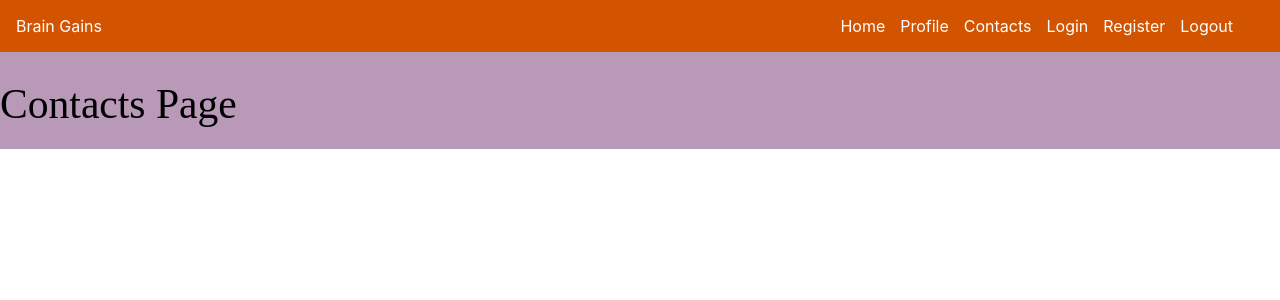
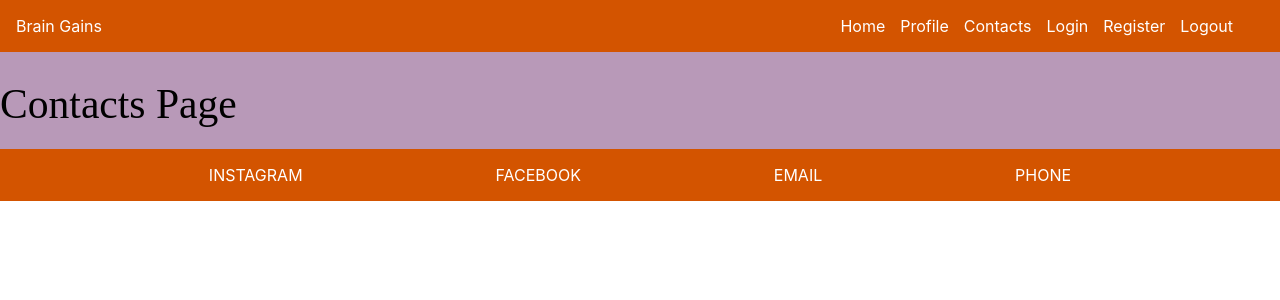
Before and after one commit to IvanTsve/fit-react-app, a React (Create React App) app: page /user/logout in a window 1280 px wide. Shown: the top 300 px of the page. Built offline with nearby package versions, Linux system fonts and the light colour scheme.

Commit message:
add site footer

```diff
--- a/src/App.js
+++ b/src/App.js
@@ -6,12 +6,12 @@ import Header from './components/header/header';
 import Main from './components/main/main';
 import ContactUs from './components/contacts/contacts';
 import User from './components/user/user';
-
+import Footer from './components/footer/footer';
 
 function App() {
   return (
     <div className="App">
-        <Header/>
+      <Header />
       <Switch>
         <Route path="/" exact component={Main} />
         <Route path="/contact-us" exact component={ContactUs} />
@@ -20,7 +20,7 @@ function App() {
         <Route path="/user/register" exact component={ContactUs} />
         <Route path="/user/logout" exact component={ContactUs} />
       </Switch>
-
+      <Footer />
     </div>
   );
 }
--- /dev/null
+++ b/src/components/footer/footer.css
@@ -0,0 +1,9 @@
+.site-footer {
+    display: flex;
+    align-items: center;
+    justify-content: space-evenly;
+    background-color: #d35400;
+    margin: 0;
+    padding: 1em;
+    color: white;
+}
--- /dev/null
+++ b/src/components/footer/footer.js
@@ -0,0 +1,16 @@
+import './footer.css';
+
+function footer() {
+    return (
+        <div>
+            <ul className="site-footer">
+                <li>INSTAGRAM</li>
+                <li>FACEBOOK</li>
+                <li>EMAIL</li>
+                <li>PHONE</li>
+            </ul>
+        </div>
+    )
+}
+
+export default footer;
```
Lines whose indentation alone changed are shown as unchanged.
